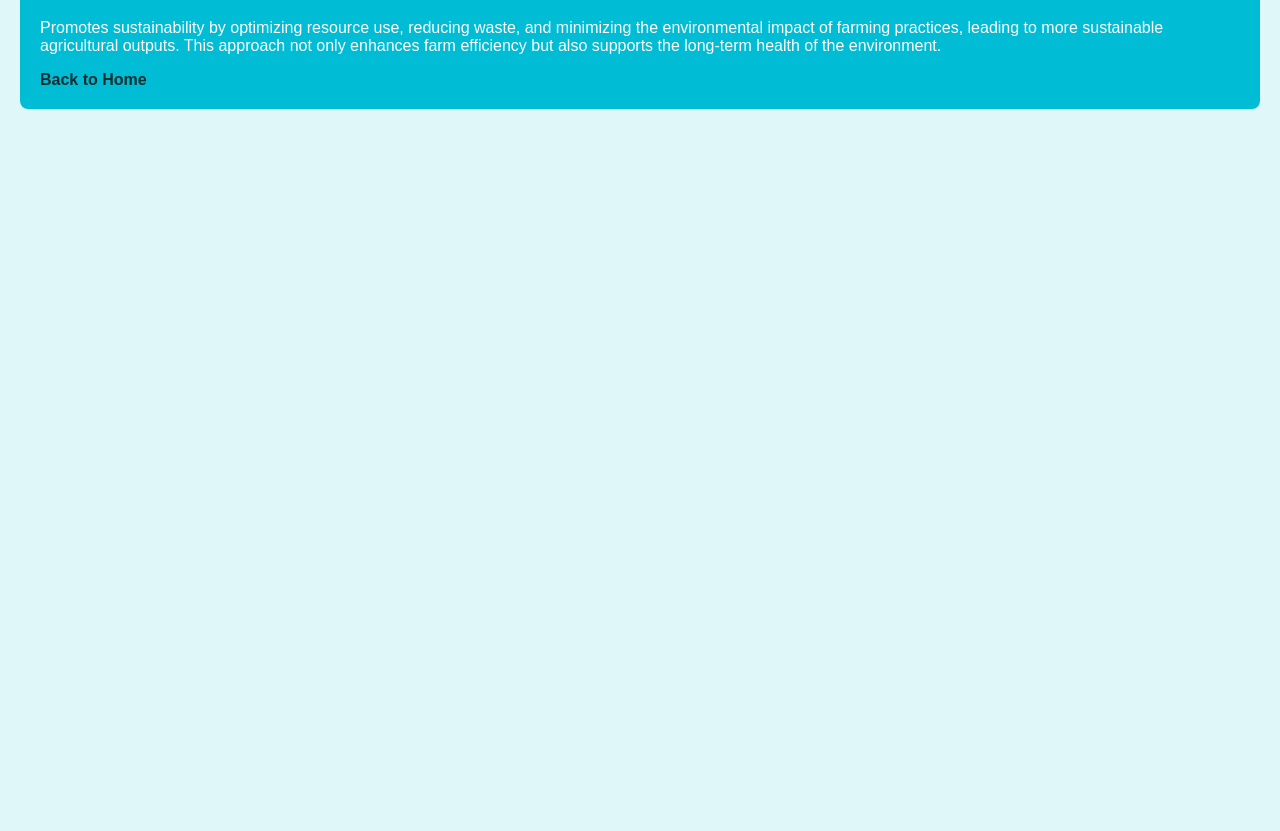
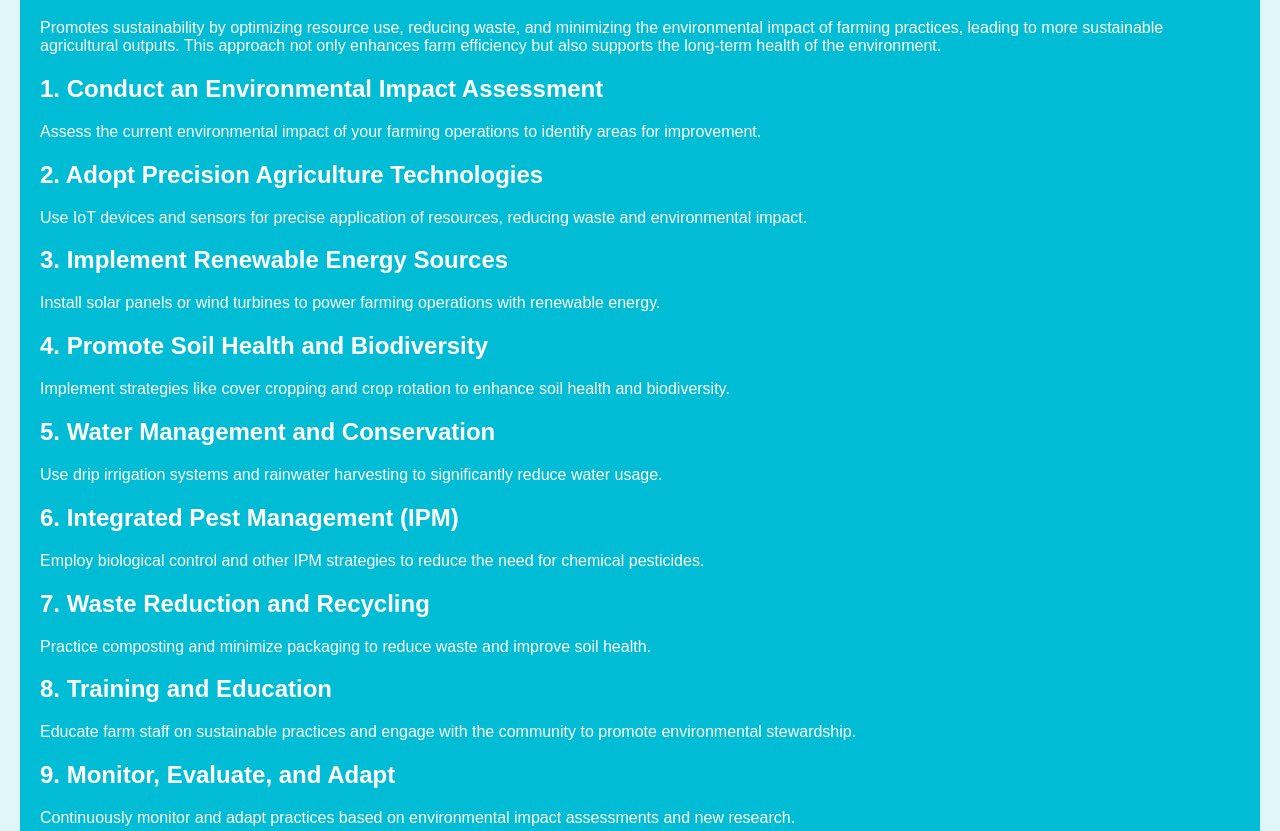
Before and after one commit to gladstone28/Smart-Farmin, a plain HTML site: page sustainable-practices.html in a window 1280 px wide. Shown: the part 121-952 px from the top of the page. Before the commit the page ends 800 px from the top, so only its background shows below. Drawn offline with Linux system fonts and the light colour scheme.

Commit message:
modified sustainable-practices.html

```diff
--- a/sustainable-practices.html
+++ b/sustainable-practices.html
@@ -39,6 +39,39 @@
             Promotes sustainability by optimizing resource use, reducing waste, and minimizing the environmental impact of farming practices, leading to more sustainable agricultural outputs. This approach not only enhances farm efficiency but also supports the long-term
             health of the environment.
         </p>
+        <p>
+            <h2>1. Conduct an Environmental Impact Assessment</h2>
+            <p>Assess the current environmental impact of your farming operations to identify areas for improvement.</p>
+
+            <h2>2. Adopt Precision Agriculture Technologies</h2>
+            <p>Use IoT devices and sensors for precise application of resources, reducing waste and environmental impact.</p>
+
+            <h2>3. Implement Renewable Energy Sources</h2>
+            <p>Install solar panels or wind turbines to power farming operations with renewable energy.</p>
+
+            <h2>4. Promote Soil Health and Biodiversity</h2>
+            <p>Implement strategies like cover cropping and crop rotation to enhance soil health and biodiversity.</p>
+
+            <h2>5. Water Management and Conservation</h2>
+            <p>Use drip irrigation systems and rainwater harvesting to significantly reduce water usage.</p>
+
+            <h2>6. Integrated Pest Management (IPM)</h2>
+            <p>Employ biological control and other IPM strategies to reduce the need for chemical pesticides.</p>
+
+            <h2>7. Waste Reduction and Recycling</h2>
+            <p>Practice composting and minimize packaging to reduce waste and improve soil health.</p>
+
+            <h2>8. Training and Education</h2>
+            <p>Educate farm staff on sustainable practices and engage with the community to promote environmental stewardship.</p>
+
+            <h2>9. Monitor, Evaluate, and Adapt</h2>
+            <p>Continuously monitor and adapt practices based on environmental impact assessments and new research.</p>
+        </p>
+        <p>Implementing sustainable practices in smart farming not only contributes to environmental protection but also enhances long-term agricultural productivity and resilience. By carefully assessing current practices, leveraging technology, and focusing
+            on resource conservation and biodiversity, farmers can create more sustainable and productive agricultural systems.
+
+
+        </p>
         <a href="index.html" class="back-to-home">Back to Home</a>
     </div>
 </body>
```
